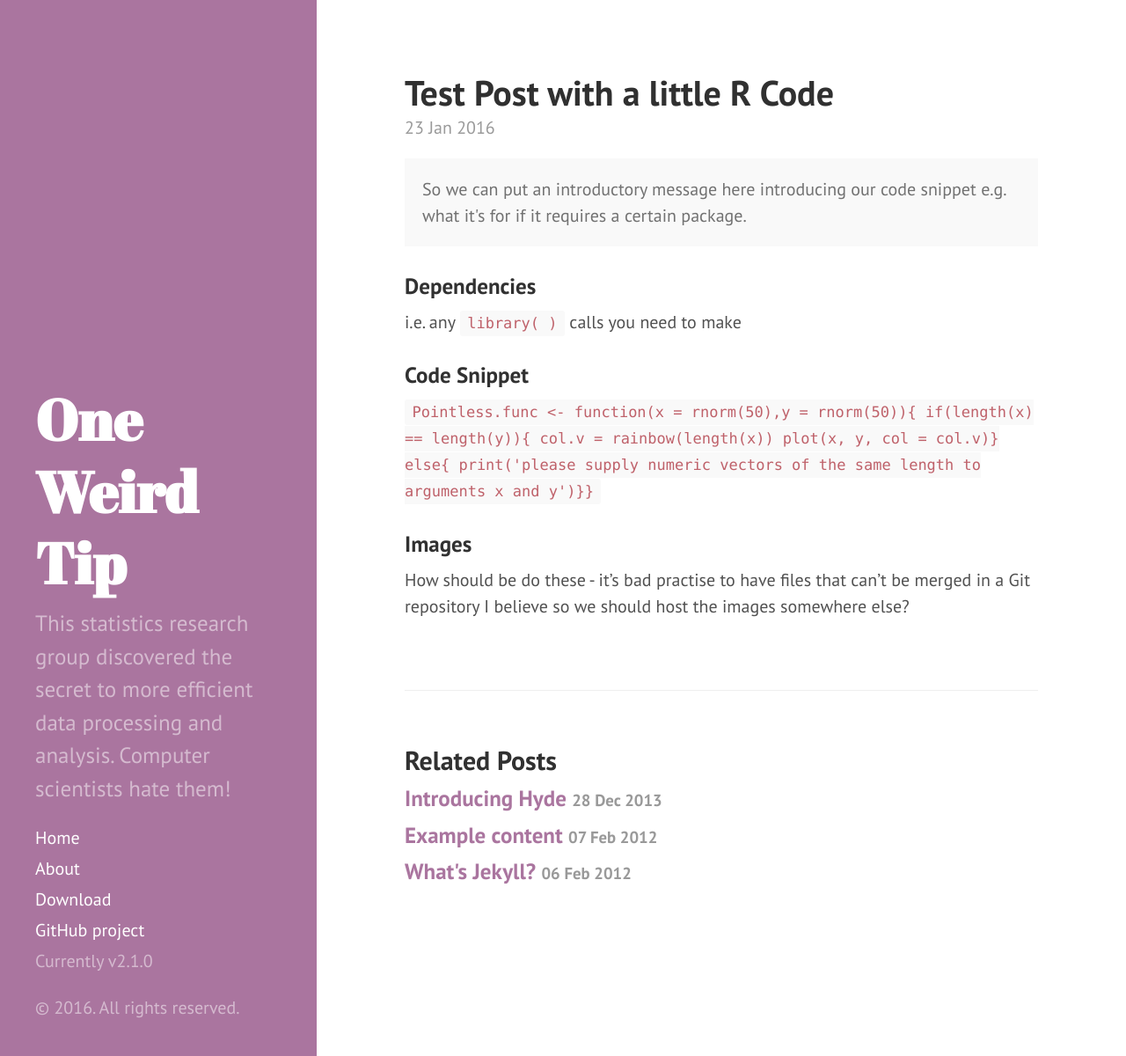
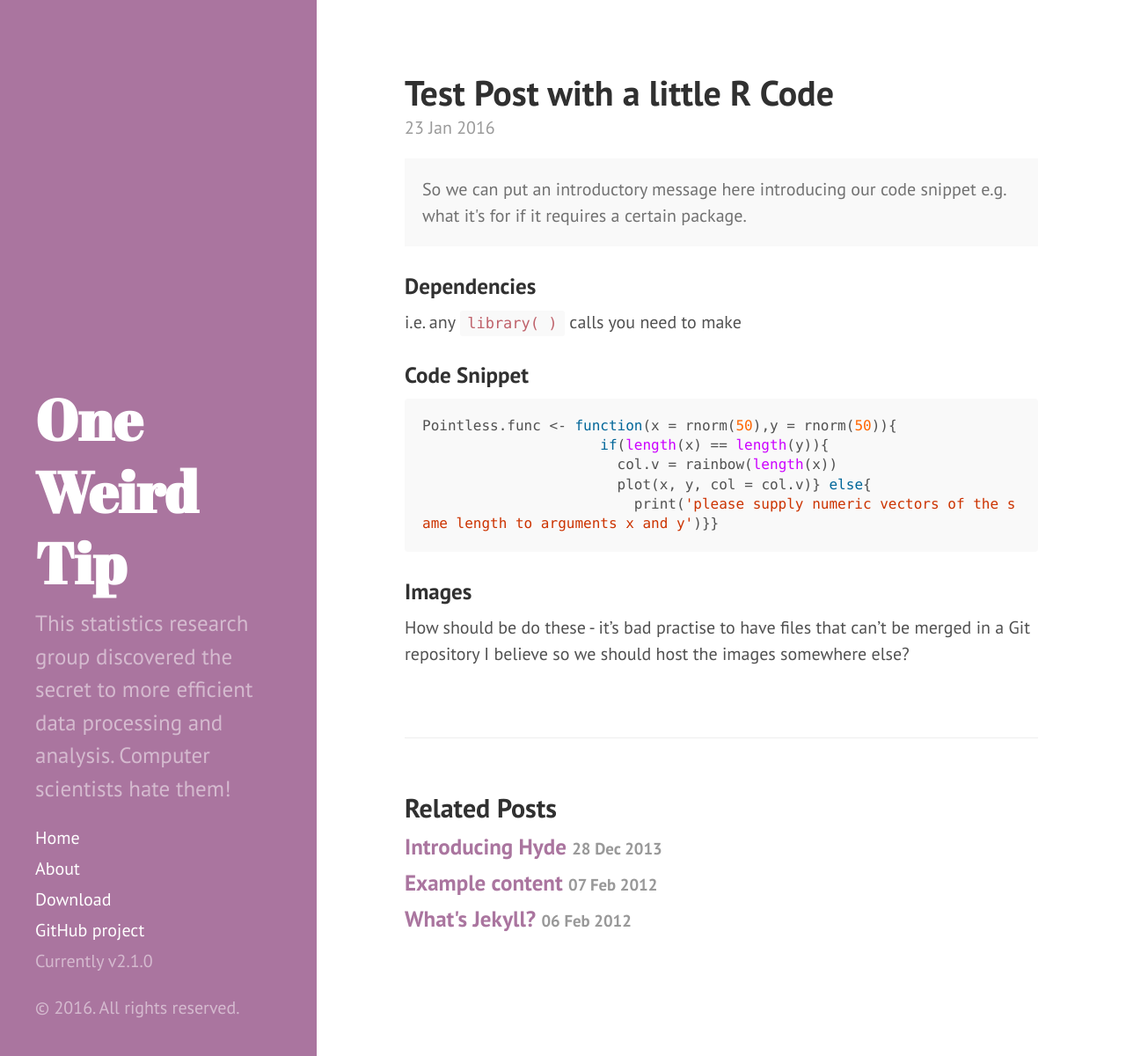
Before and after one commit to bragqut/bragqut.github.io, a Jekyll site: the page built from _posts/2016-01-23-test-snippet.md, in a window 1280 px wide and 1200 px high. Shown: the whole window at 88% size. Built offline with Jekyll 4.4.1, drawn with Linux system fonts in a browser that asks for light colours; Markdown is read by kramdown in place of the engine named in the settings.

Commit message:
trying for linebreaks in my code

````diff
--- a/_posts/2016-01-23-test-snippet.md
+++ b/_posts/2016-01-23-test-snippet.md
@@ -12,11 +12,14 @@ title: Test Post with a little R Code
 i.e. any `library( )` calls you need to make
 
 ### Code Snippet
-`Pointless.func <- function(x = rnorm(50),y = rnorm(50)){
+```R
+Pointless.func <- function(x = rnorm(50),y = rnorm(50)){
                      if(length(x) == length(y)){
 		       col.v = rainbow(length(x))
 		       plot(x, y, col = col.v)} else{
-		         print('please supply numeric vectors of the same length to arguments x and y')}}`
+		         print('please supply numeric vectors of the same length to arguments x and y')}}
+```
+
 
 ### Images
 
````
